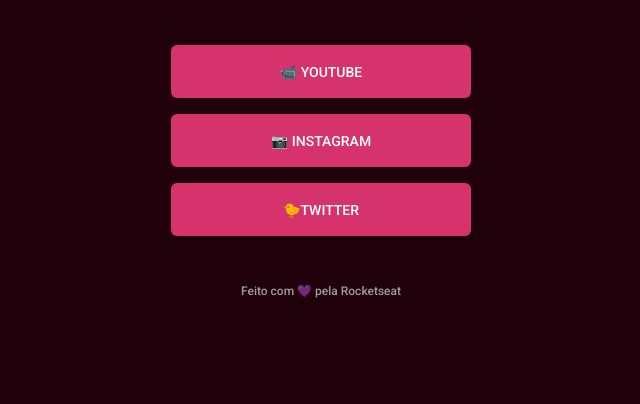
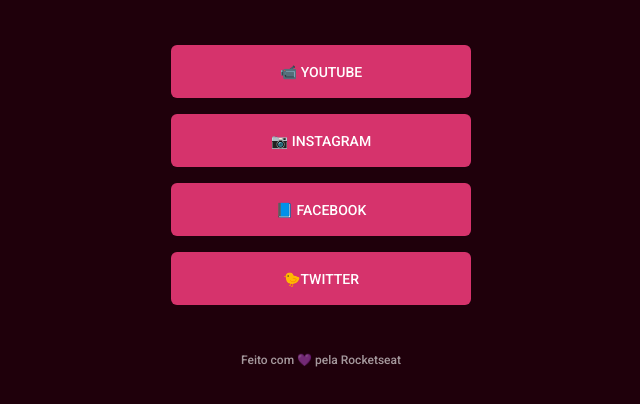
Before and after one commit to Fabivelasquez/maratona, a plain HTML site: page index.html in a window 1280 px wide. Shown: the part 256-660 px from the top of the page, without its empty margins (319-959 px from the left). Drawn offline with Linux system fonts and the light colour scheme.

Commit message:
adicionei link para facebook

```diff
--- a/index.html
+++ b/index.html
@@ -30,6 +30,11 @@
           target="_blank">📷 Instagram</a>
         </li>
 
+        <li>
+          <a href="https://facebook.com/faabi.velasquez"
+          target="_blank"> 📘 Facebook </a>
+        </li>
+
         <LI>
           <a href="https://twitter.com/faabivelasquez"
           target="_blank">🐤Twitter</a>
```
